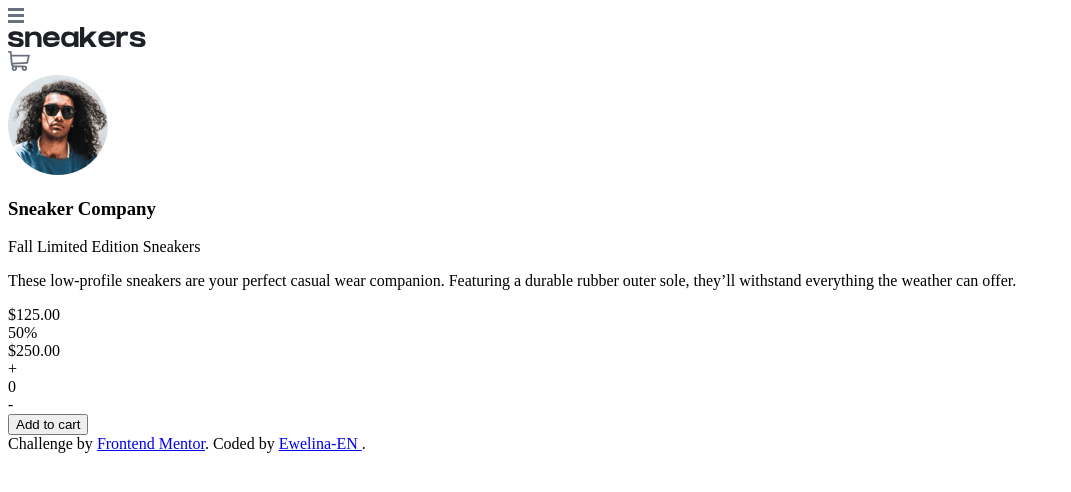
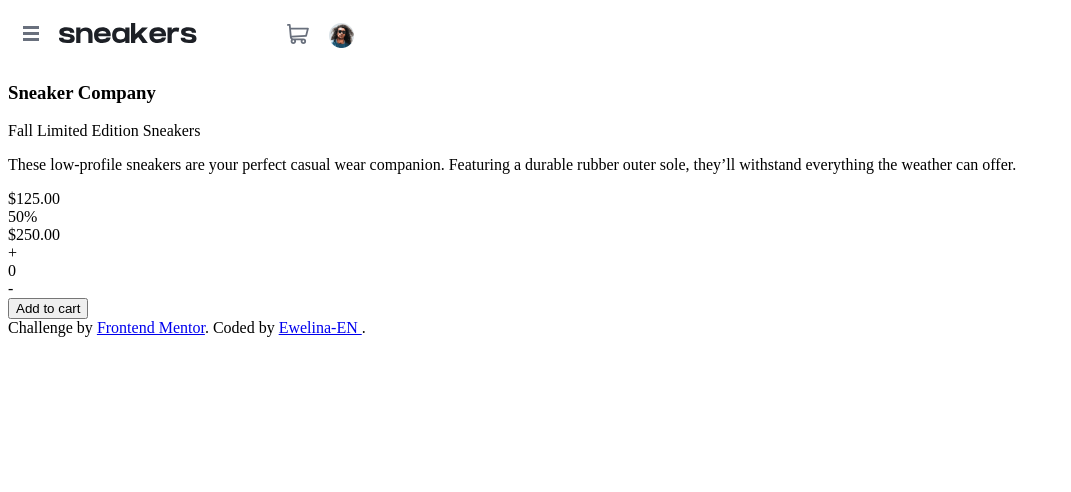
Before and after one commit to Ewelina-EN/ecommerce-product-page, a plain HTML site: page index.html in a window 1280 px wide. Shown: the whole page, without its empty margins (0-1071 px from the left). Drawn offline with Linux system fonts and the light colour scheme.

Commit message:
styles for header added

```diff
--- a/index.html
+++ b/index.html
@@ -15,7 +15,7 @@
   </head>
   <body>
     <main>
-      <header>
+      <header class="header">
         <!-- <nav class="menu">
         <h2>sneakers</h2>
         <ul>
@@ -32,13 +32,17 @@
         <div class="hamburger">
           <img src="./images/icon-menu.svg" alt="menu icon" />
         </div>
-        <img src="./images/logo.svg" alt="logo icon" />
+        <img src="./images/logo.svg" alt="logo icon" class="logo" />
         <div class="cart_group">
           <div>
             <img src="./images/icon-cart.svg" />
             <div class="cart_count"></div>
           </div>
-          <img src="./images/image-avatar.png" alt="image avatar" />
+          <img
+            src="./images/image-avatar.png"
+            alt="image avatar"
+            class="cart_avatar"
+          />
         </div>
       </header>
       <!-- gallery for mobile -->
--- a/style.css
+++ b/style.css
@@ -0,0 +1,25 @@
+.header {
+  display: flex;
+  flex-direction: row;
+  align-items: center;
+  padding: 15px;
+  margin: 0;
+}
+
+.logo {
+  margin: 0 0 5px 20px;
+}
+
+.cart_group {
+  display: flex;
+  flex-direction: row;
+  justify-content: center;
+  align-items: center;
+  margin-left: 90px;
+}
+
+.cart_avatar {
+  width: 25px;
+  height: 25px;
+  margin-left: 20px;
+}
```
